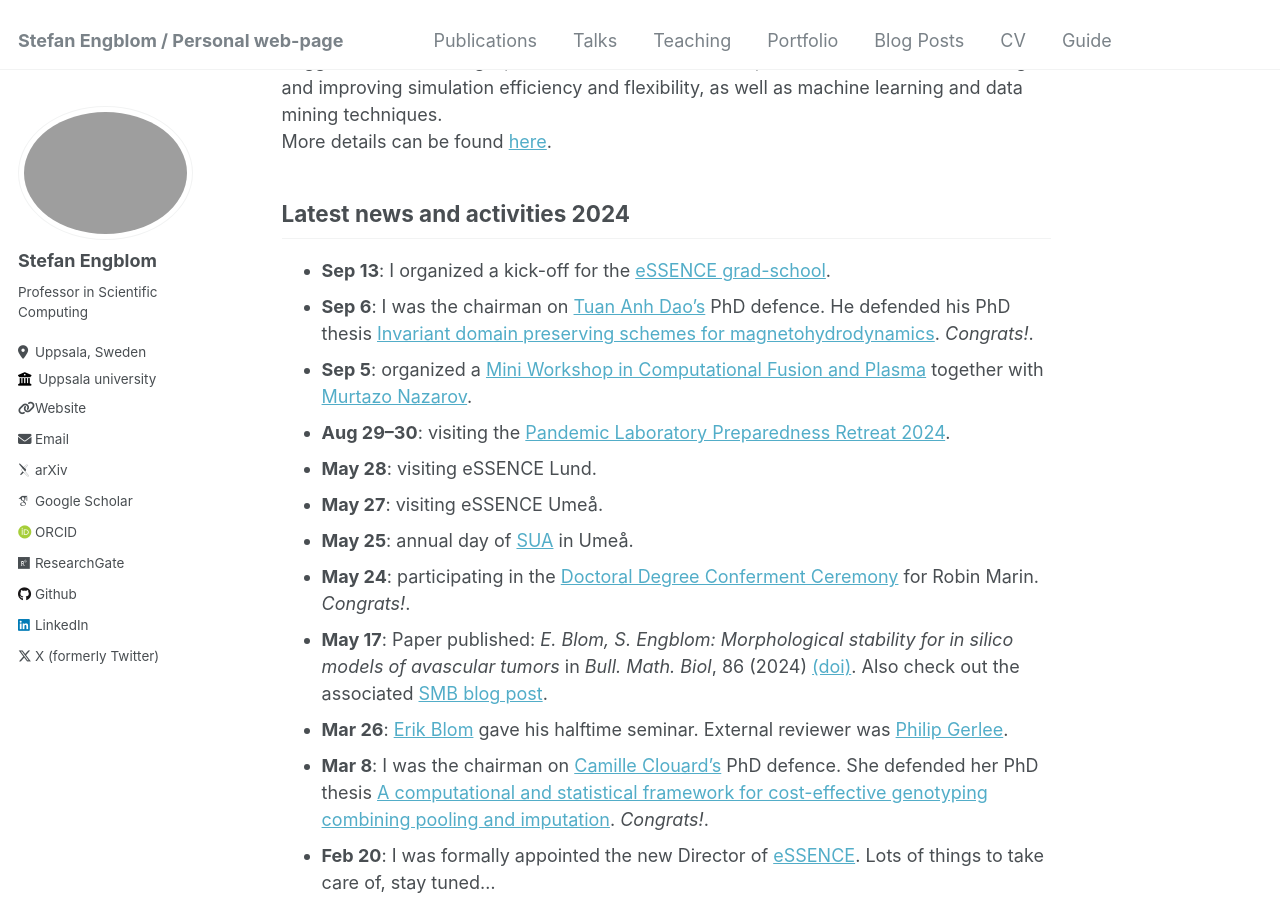
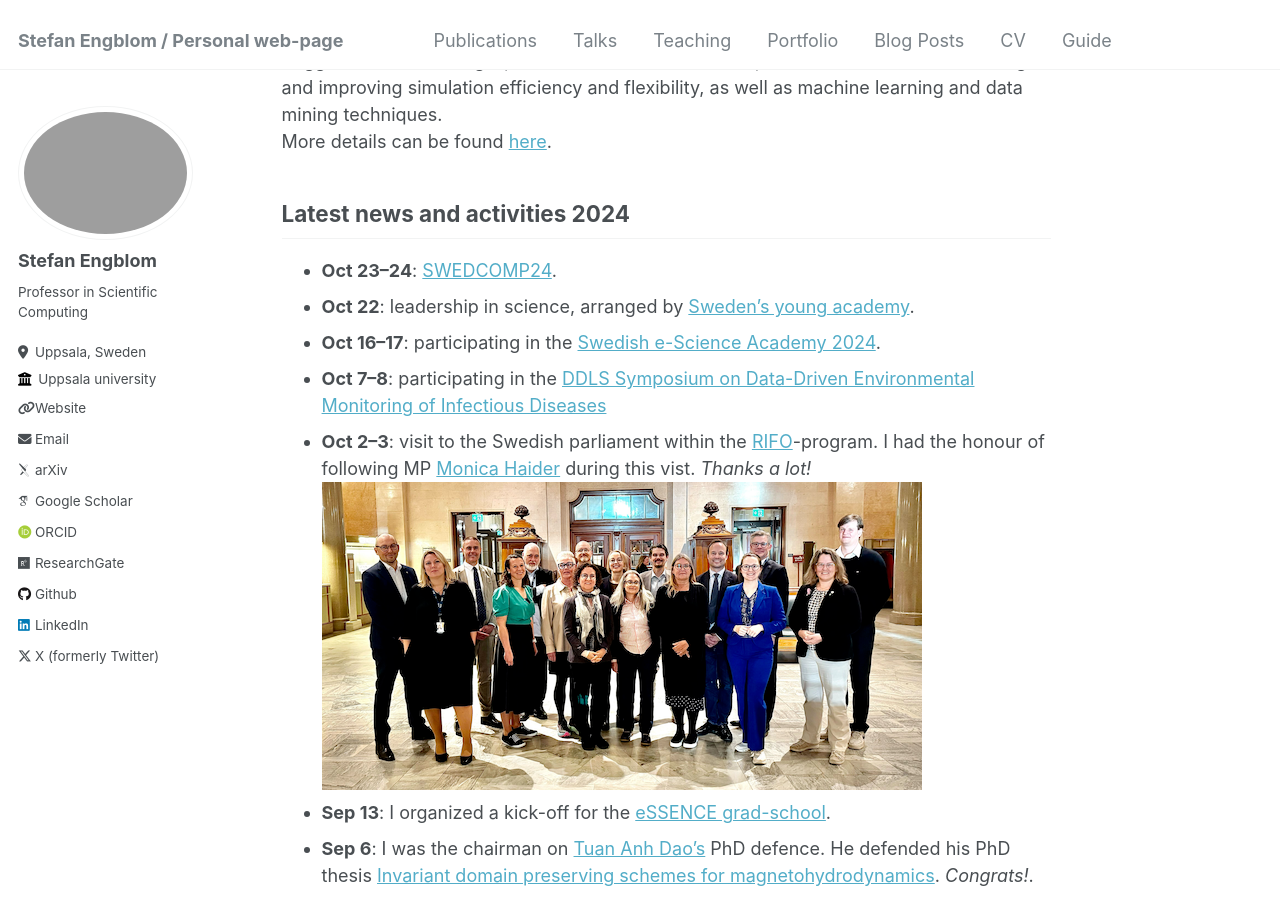
Before and after one commit to stefanengblom/stefanengblom.github.io, a Jekyll site: the page built from _pages/about.md, in a window 1280 px wide and 900 px high, scrolled down 1613 px. Built offline with Jekyll 4.4.1, drawn with Linux system fonts in a browser that asks for light colours; some web fonts are replaced.

Commit message:
calendar update

```diff
--- a/_pages/about.md
+++ b/_pages/about.md
@@ -55,6 +55,12 @@ More details can be found [here](../files/URDME_CELLs.pdf).
 
 ## Latest news and activities 2024
 
+* **Oct 23--24**: [SWEDCOMP24](https://www.kth.se/math/naost/na/swedcomp2024-1.1345631).
+* **Oct 22**: leadership in science, arranged by [Sweden's young academy](https://sverigesungaakademi.se/).
+* **Oct 16--17**: participating in the [Swedish e-Science Academy 2024](https://www.essenceofescience.se/w/es/en/calendar/archive/2024-10-16-swedish-e-science-academy-2024).
+* **Oct 7--8**: participating in the [DDLS Symposium on Data-Driven Environmental Monitoring of Infectious Diseases](https://www.scilifelab.se/event/ddls-symposium-on-data-driven-environmental-monitoring-of-infectious-diseases/)
+* **Oct 2--3**: visit to the Swedish parliament within the [RIFO](https://rifo.se/natverksprogrammet/)-program. I had the honour of following MP [Monica Haider](https://www.riksdagen.se/sv/ledamoter-och-partier/ledamot/monica-haider_6f818cd1-9a97-412f-bc59-1d1e8a2ceb19/) during this vist. _Thanks a lot!_
+![RIFO Participants 2024](/images/RIFO2024.png "Photo: Jesper Ahlin Marceta")
 * **Sep 13**: I organized a kick-off for the [eSSENCE grad-school](https://www.essenceofescience.se/w/es/en/education).
 *   **Sep 6**: I was the chairman on [Tuan Anh Dao's](https://www.uu.se/en/contact-and-organisation/staff?query=N19-1128) PhD defence. He defended his PhD thesis [Invariant domain preserving schemes for magnetohydrodynamics](https://urn.kb.se/resolve?urn=urn%3Anbn%3Ase%3Auu%3Adiva-532130). _Congrats!_.
 *   **Sep 5**: organized a [Mini Workshop in Computational Fusion and Plasma](https://uppsala.instructure.com/courses/89337/files/7194672?wrap=1) together with [Murtazo Nazarov](https://murtazo.github.io/).
```
Also changed, not shown: images/RIFO2024.png (added).
